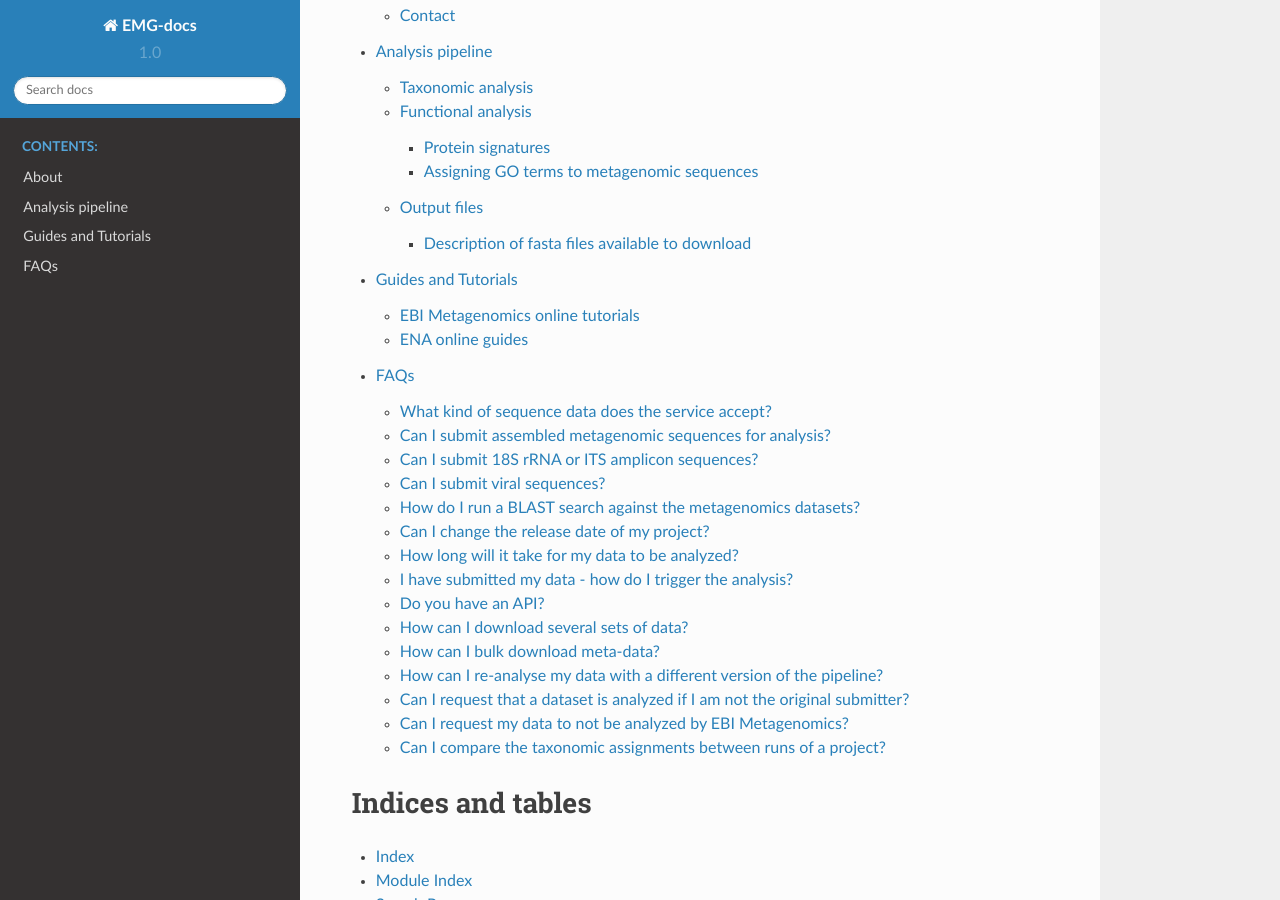
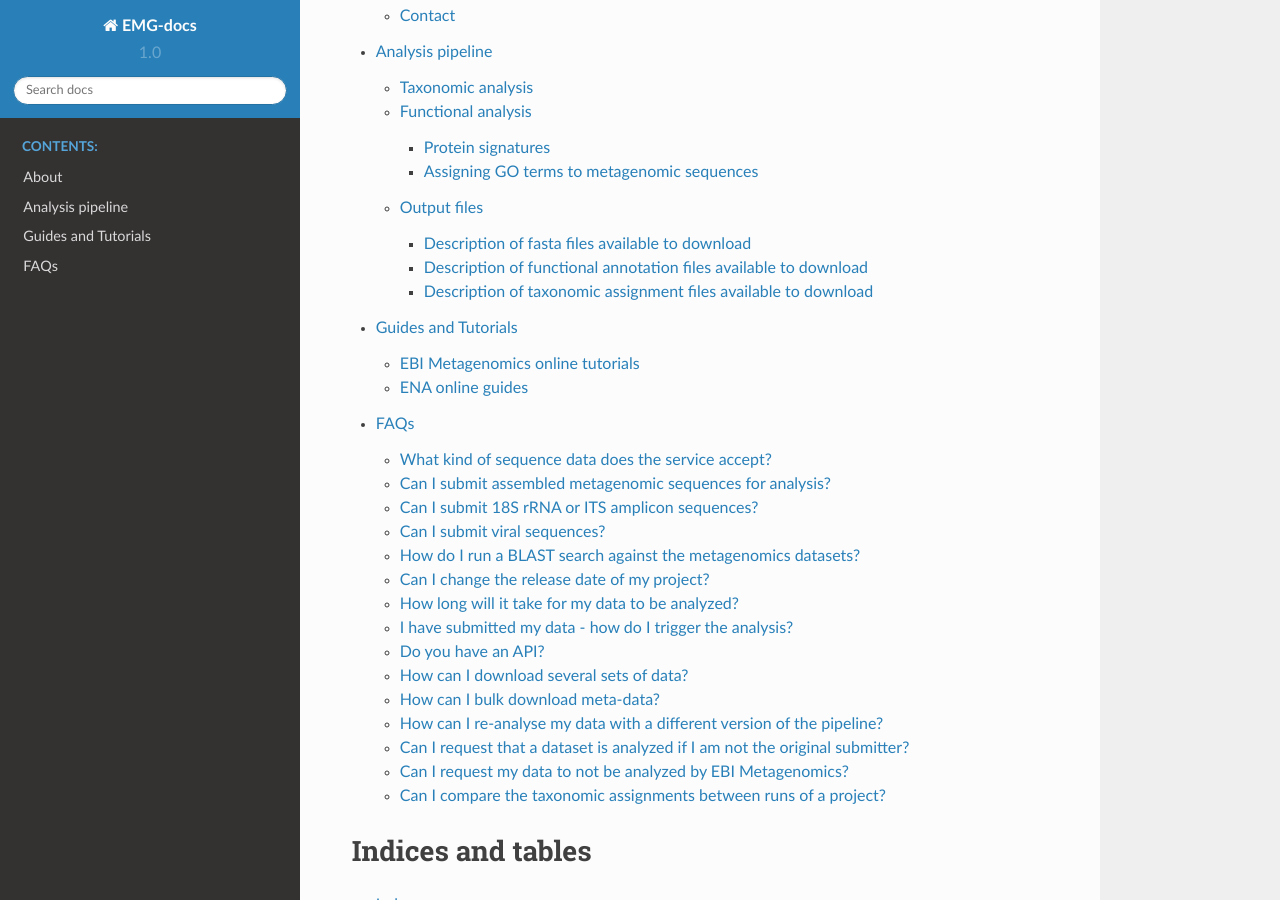
Before and after one commit to EBI-Metagenomics/EMG-docs, a Sphinx documentation site: the page built from docs/index.rst, in a window 1280 px wide and 900 px high, scrolled down 336 px. Built offline with Sphinx 7.4.7 and the Read the Docs theme 2.0.0, drawn with Linux system fonts in a browser that asks for light colours; some of the changed lines change nothing that is shown.

Commit message:
Update analysis.rst
added taxonomy file description

```diff
--- a/docs/analysis.rst
+++ b/docs/analysis.rst
@@ -61,3 +61,15 @@
 - Reads encoding 5S rRNA: this file contains all reads predicted to encode for 5S rRNA by rRNASelector.
 - Reads encoding 16S rRNA: this file contains all reads predicted to encode for 16S rRNA by rRNASelector.
 - Reads encoding 23S rRNA: this file contains all reads predicted to encode for 23S rRNA by rRNASelector.
+
+Description of functional annotation files available to download
+^^^^^^^^^^^^^^^^^^^^^^^^^^^^^^^^^^^^^^^^^^^^^^^^^^^^^^^^^^^^^^^^
+- InterPro matches file:  it is a tab-delimited file containing 15 columns. They are fully described `here <https://github.com/ebi-pf-team/interproscan/wiki/OutputFormats>`_
+- Complete GO annotation file: it is a comma-separated file containing 4 colums. The first column lists the GO terms (labelled GO:XXXXXXX) having been associated to the predicted CDSs. The second gives the GO term description while the third indicates which category the GO term belong to. There is 3 category: ‘biological process’ (higher biological process such as ‘rRNA modification’) , ‘molecular function’ (individual catalytic activity such as ‘mannosyltransferase activity’) and ‘cellular component’ (cellular localisation of the activty such as ‘mitochondrion’). The last column give the number of predicted CDSs having been annotated with the GO terms for the run.
+- GO slim annotation file: this file is derived from the 'Complete GO annotation file' and has the same format. The GO slim set is a cut-down version of the GO terms containing a subset of the terms in the whole GO. They give a broad overview of the ontology content without the details of the specific fine grained terms. Go slim terms are used for visualisation on the website. To illustrate how the GO slim terms relates to the GO terms, the different metal binding GO terms present in the ‘Complete GO annotation’ file are summarized as one generic metal binding term in the ‘GO slim annotation’ file. The last column give the number of predicted CDSs having been annotated with the GO slim terms for the run.
+
+Description of taxonomic assignment files available to download
+^^^^^^^^^^^^^^^^^^^^^^^^^^^^^^^^^^^^^^^^^^^^^^^^^^^^^^^^^^^^^^^^
+- OTUs, reads and taxonomic assignments files: the 3 file available to download contain the same data in 3 differnt format : tab-separated file (TSV) and two Biom file (HD5F and JSON). The TSV file contains 3 columns which headers are in the second line of the file. The first column is the OTU Id. These can be compared between runs as they have been generated using `Qiime closed-reference protocol <http://qiime.org/tutorials/otu_picking.html>`_ for version 2 and 3 of the pipeline. The second column indicates the number of predicted 16S sequences associated with each OTU. The third column contains the taxonomic lineages provided by `GreenGenes database (http://greengenes.lbl.gov/cgi-bin/nph-index.cgi>`_. Note that the number of unannotated 16S sequences is not indicated in this file. This file can be directly imported into `Megan6 <http://ab.inf.uni-tuebingen.de/software/megan6/>`_ for visualisation and further analysis.
+The Biom files are `computer-readable files <http://biom-format.org>`_. The HD5F (Hierachical Data Format) format can be imported into analysis and visualisation tools such as Matlab and R. A larger number of commercial and freely available tools, such as MEGAN6, can consume the JavaScript Object Notation (JSON) format.
+- Phylogenetic tree (Newick format)’ file (only available up to version 3 of EBI Metagenomics pipeline): this file can be used to visualise the hierarchical distribution of the taxonomic lineages of each run. The `Newick format <https://en.wikipedia.org/wiki/Newick_format>`_ is a computer-readable format to represent the tree and can be directly imported into freely-available viewers such as `FigTree <http://tree.bio.ed.ac.uk/software/figtree>`_ and `ITOL (interactive Tree of Life, <http://itol.embl.de>`_.
```
